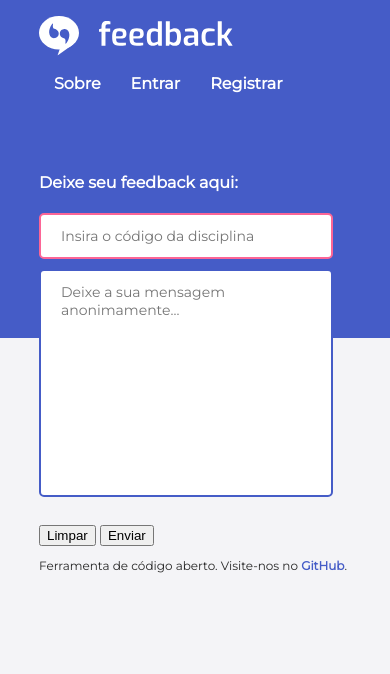
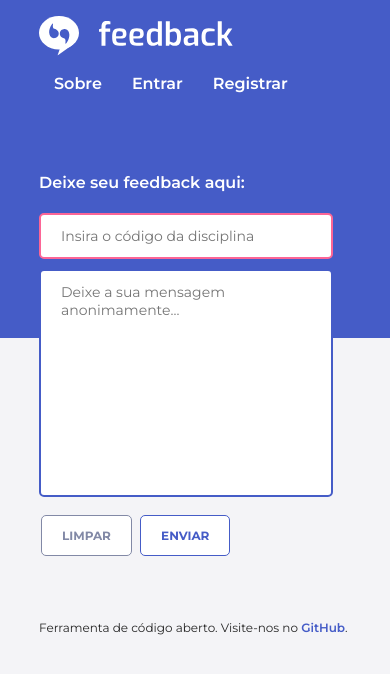
Before and after one commit to Carol111/feedback, a Django app: page / in a window 390 px wide. Shown: the top 674 px of the page. Run offline with Django 3.2, Linux system fonts and the light colour scheme; parts of the project's set-up code (start-up, migrations or seed data) failed here and were passed over.

Commit message:
Home buttons

```diff
--- a/apps/core/static/css/styles.css
+++ b/apps/core/static/css/styles.css
@@ -114,6 +114,47 @@
 }
 
 /* ----------- Buttons ----------- */
+.primary-button, .secondary-button {
+    background-color: #FFFFFF;
+    border-radius: 5px;
+    padding: 12px 20px;
+    text-align: center;
+    text-decoration: none;
+    font-weight: 700;
+    font-size: 12px;
+    margin: 4px 2px;
+    min-width: 130px;
+    display: inline-block;
+    transition-duration: 0.4s;
+    cursor: pointer;
+    text-transform: uppercase;
+    font-family: 'Montserrat', sans-serif;
+    outline: none;
+}
+
+.primary-button {
+    border: 1px solid #455CC7;
+    color: #455CC7;
+}
+
+.secondary-button {
+    border: 1px solid #8289A6;
+    color: #8289A6;
+}
+
+.primary-button:hover {
+    background-color: #455CC7;
+    color: #FFFFFF;
+}
+
+.secondary-button:hover {
+    background-color: #8289A6;
+    color: #FFFFFF;
+}
+
+.home-buttons {
+    margin: 5px 0 60px 0;
+}
 
 /* ----------- Menu ----------- */
 
@@ -216,6 +257,9 @@
     .input {
         width: 80%;
     }
+    .primary-button, .secondary-button {
+        min-width: 50px;
+    }
 }
 
 @media screen and (max-height: 580px) {
--- a/apps/core/templates/core/base.html
+++ b/apps/core/templates/core/base.html
@@ -9,7 +9,7 @@
     <title>Feedback</title>
     <link rel="shortcut icon" href="{% static 'img/logo.ico' %}">
     <link rel="stylesheet" href="{% static 'css/styles.css' %}">
-    <link href="https://fonts.googleapis.com/css2?family=Montserrat&display=swap" rel="stylesheet">
+    <link href="https://fonts.googleapis.com/css2?family=Montserrat:wght@400;500;600;700;800;900&display=swap" rel="stylesheet">
     <script src="https://unpkg.com/vue"></script>
 </head>
 <body>
--- a/apps/core/templates/core/home.html
+++ b/apps/core/templates/core/home.html
@@ -28,9 +28,10 @@
                         cy="16"/>
                 </svg>
             </div>
-            <br>
-            <button type="reset" class="secondary-button" @click="course = text = ''">Limpar</button>
-            <button type="submit" class="primary-button">Enviar</button>
+            <div class="home-buttons">
+                <button type="reset" class="secondary-button" @click="course = text = ''">Limpar</button>
+                <button type="submit" class="primary-button">Enviar</button>
+            </div>
         </form>
 
         <transition name="toast">
--- a/apps/core/templates/core/loggedArea.html
+++ b/apps/core/templates/core/loggedArea.html
@@ -9,7 +9,7 @@
     <title>Feedback</title>
     <link rel="shortcut icon" href="{% static 'img/logo.ico' %}">
     <link rel="stylesheet" href="{% static 'css/styles.css' %}">
-    <link href="https://fonts.googleapis.com/css2?family=Montserrat&display=swap" rel="stylesheet">
+    <link href="https://fonts.googleapis.com/css2?family=Montserrat:wght@400;500;600;700;800;900&display=swap" rel="stylesheet">
     <script src="https://cdn.jsdelivr.net/npm/vue/dist/vue.js"></script>
     <script type="text/javascript" src="https://cdn.jsdelivr.net/jquery/latest/jquery.min.js"></script>
     <script type="text/javascript" src="https://cdn.jsdelivr.net/momentjs/latest/moment.min.js"></script>
```
